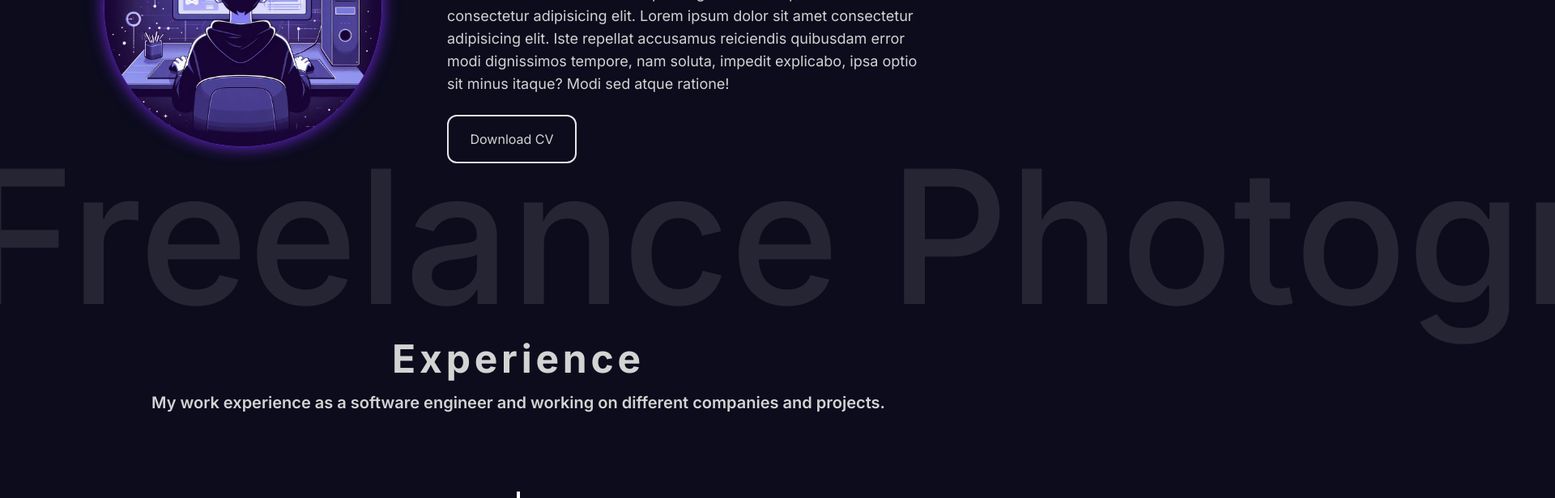
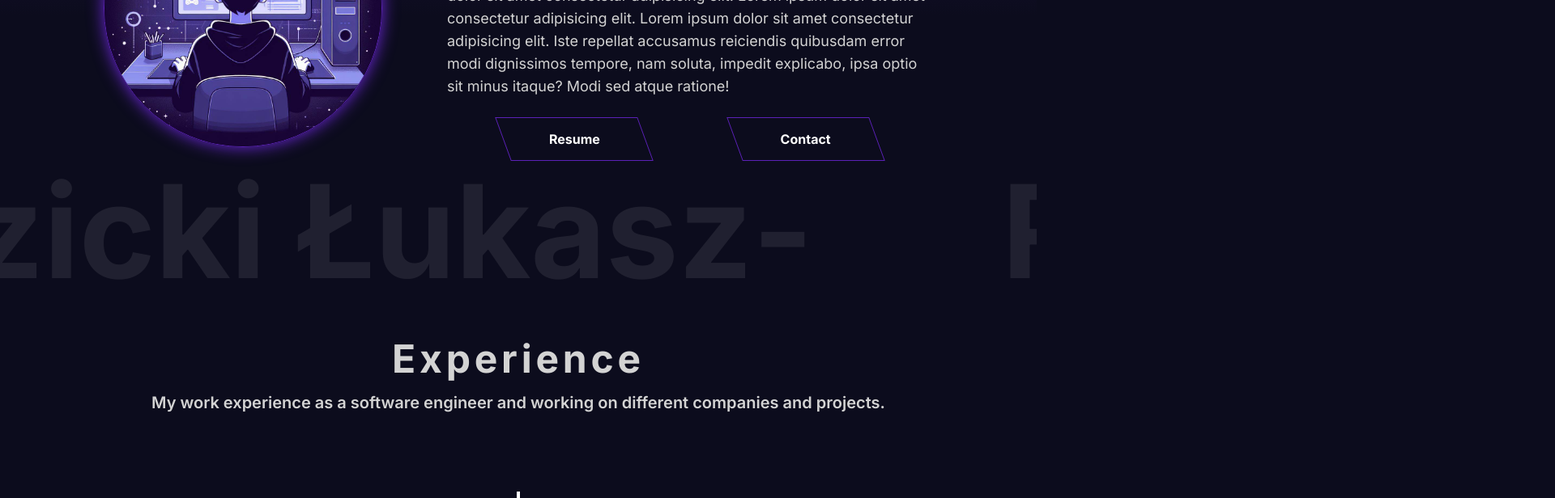
Before and after one commit to sdnn44/portfolio, a Next.js app: page / in a window 1280 px wide. Shown: the part 380-996 px from the top of the page at 81% size, 1920 px wide, since content can reach past the window. Built offline with nearby package versions, Linux system fonts and the light colour scheme.

Commit message:
Fixed animated text in hero section, added buttons

```diff
--- a/app/components/About/About.tsx
+++ b/app/components/About/About.tsx
@@ -20,7 +20,11 @@ export default function About({ }: Props) {
             <span className='text-6xl opacity-30 tracking-widest z-0'>Web Developer</span>
           </h1>
           <p className='text-lg'>Lorem ipsum dolor sit amet consectetur adipisicing elit. Lorem ipsum dolor sit amet consectetur adipisicing elit. Lorem ipsum dolor sit amet consectetur adipisicing elit. Lorem ipsum dolor sit amet consectetur adipisicing elit. Iste repellat accusamus reiciendis quibusdam error modi dignissimos tempore, nam soluta, impedit explicabo, ipsa optio sit minus itaque? Modi sed atque ratione!</p>
-          <a href='#' className='border-2 rounded-xl w-40 p-4 flex items-center justify-center'>Download CV</a>
+          <div className='flex gap-10 w-full justify-evenly'>
+
+            <a href='#' className='button left'>Resume</a>
+            <a href='#' className='button left'>Contact</a>
+          </div>
         </div>
       </div>
       <HeroHeadline />
--- a/app/components/Hero/HeroHeadline.tsx
+++ b/app/components/Hero/HeroHeadline.tsx
@@ -1,6 +1,7 @@
 "use client";
 
 import gsap from 'gsap';
+import { motion } from 'framer-motion';
 import React, { useEffect, useRef } from 'react'
 
 type Props = {}
@@ -18,20 +19,20 @@ export default function HeroHeadline({ }: Props) {
     }, []);
 
     const animation = () => {
-        if(xDirection < -500) {
+        if (xDirection < -1640) {
             xDirection = 0;
         }
         gsap.set(firstParagraph.current, { x: xDirection });
         gsap.set(secondParagraph.current, { x: xDirection });
-        xDirection += 0.1 * direction;
+        xDirection += 1 * direction;
         requestAnimationFrame(animation);
     }
 
     return (
-        <div className='absolute top-[calc(100vh-300px)]'>
-            <div className='relative whitespace-nowrap '>
-                <p ref={firstParagraph} className='m-0 text-white text-[230px] font-medium pr-[50px] opacity-10 '>Freelance Photographer</p>
-                {/* <p ref={secondParagraph} className='m-0 left-[100%] text-white text-[230px] font-medium pr-[50px] opacity-10 absolute'>Freelance Photographer -</p> */}
+        <div className='relative overflow-hidden bottom-36 '>
+            <div className="whitespace-nowrap relative opacity-10">
+                <p ref={firstParagraph} className="relative text-[20vh] pr-[50px] top-0 w-1/2 font-bold">Rzedzicki Łukasz-</p>
+                <p ref={secondParagraph} className="absolute left-[130%] text-[20vh] pr-[50px] top-0 w-1/2 font-bold">Rzedzicki Łukasz-</p>
             </div>
         </div>
     )
--- a/app/page.tsx
+++ b/app/page.tsx
@@ -30,7 +30,7 @@ export default function Home() {
       {/* <section id="home" style={{ scrollSnapAlign: 'none' }}>
         <Header />
       </section> */}
-      <section id="about" style={{ scrollSnapAlign: 'none' }}>
+      <section id="about" style={{ scrollSnapAlign: 'none' }} className="bg-gradient-to-t from-[#0c0c1d] from-50% to-[#5a21b665]">
         <Header />
         <About />
       </section>
--- a/app/styles/globals.css
+++ b/app/styles/globals.css
@@ -44,6 +44,49 @@ body {
     0 -1px 0 rgb(91 33 182); /*bottom */
 }
 
+.left:before {
+  -webkit-transform: skewX(20deg);
+  -moz-transform: skewX(20deg);
+  -ms-transform: skewX(20deg);
+  transform: skewX(20deg);
+}
+
+.left:hover:before {
+  -webkit-transform: skewX(-20deg);
+  -moz-transform: skewX(-20deg);
+  -ms-transform: skewX(-20deg);
+  transform: skewX(-20deg);
+}
+
+.button {
+  display: inline-block;
+  width: 11rem;
+  position: relative;
+  text-align: center;
+  padding: 15px 25px;
+  color: white;
+  text-decoration: none;
+  font-weight: 700;
+  z-index: 100;
+}
+
+.button:before {
+  position: absolute;
+  z-index: -1;
+  top: 0;
+  left: 0;
+  right: 0;
+  bottom: 0;
+  content: "";
+  border: 1px solid rgb(91 33 182);
+  background: transparent;
+  width: 100%;
+  height: 100%;
+  transition: .2s;
+  -webkit-backface-visibility: hidden;
+}
+
+
 /* #home,
 #about,
 #experiance,
```
